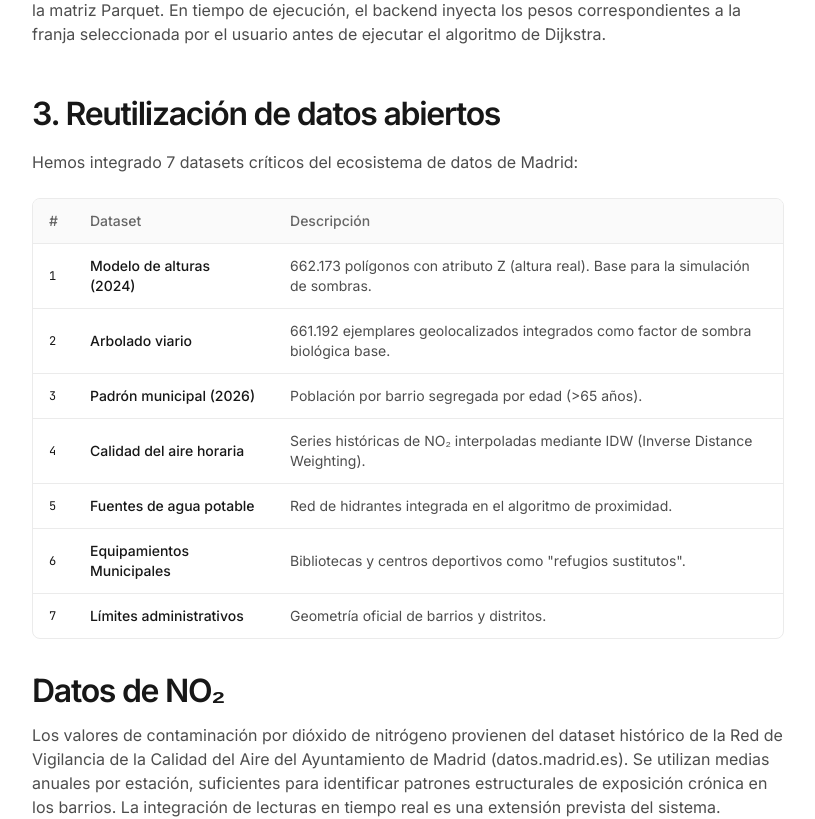
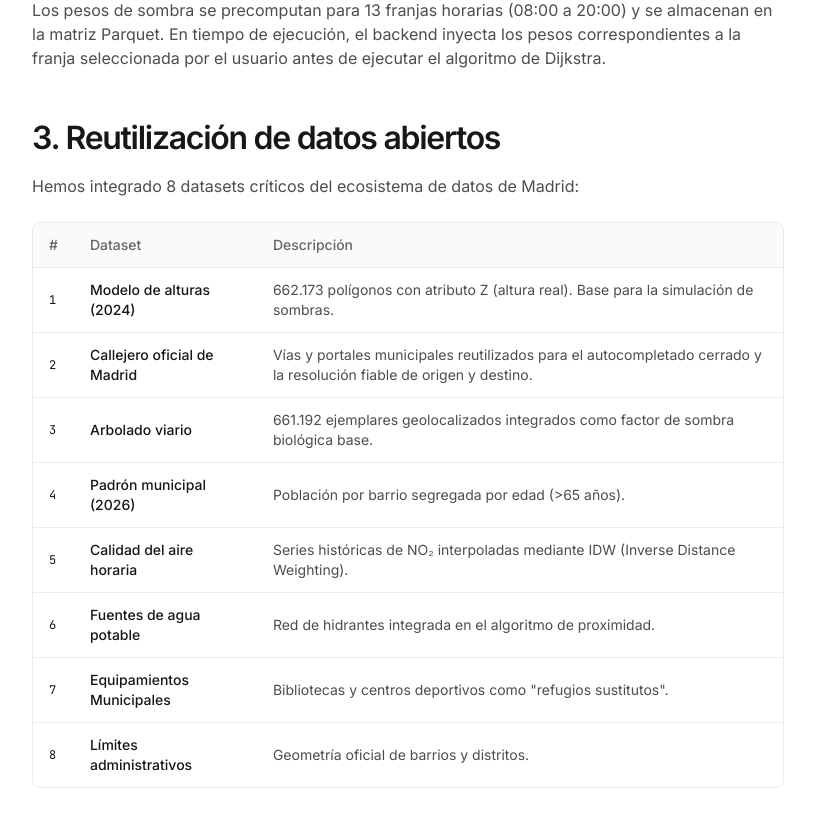
Before and after one commit to Huntsman1756/madrid-refugio-public, a Next.js app in the folder frontend/: page /metodologia in a window 1280 px wide. Shown: the part 1429-2248 px from the top of the page, without its empty margins (232-1047 px from the left). Built offline with nearby package versions, Linux system fonts and the light colour scheme.

Commit message:
docs(frontend): reflect official street catalog in methodology
Update the homepage methodology summary and the technical methodology page so they explicitly mention the official Madrid street catalog that now powers the closed autocomplete and reliable route endpoints.

```diff
--- a/frontend/src/app/metodologia/page.tsx
+++ b/frontend/src/app/metodologia/page.tsx
@@ -28,9 +28,9 @@ export default function MetodologiaPage() {
           <p className="text-[var(--ds-gray-600)] mb-4">
             <strong>Madrid Refugio</strong> no es solo un mapa; es un <strong>motor de simulación climática urbana</strong> diseñado para proteger a la población más vulnerable de la capital frente al fenómeno de la isla de calor. Aunque la interfaz es accesible, el sistema está concebido como una <strong>herramienta de apoyo a la decisión para gestores municipales y servicios sociales</strong>.
           </p>
-          <p className="text-[var(--ds-gray-600)]">
-            A diferencia de soluciones estáticas que simplemente muestran &quot;islas de calor&quot; históricas, nuestra plataforma ofrece una <strong>operatividad real</strong> mediante el cálculo de rutas de confort térmico en tiempo real. Todo este motor se ha encapsulado en una <strong>aplicación web (Next.js + FastAPI)</strong> de acceso público, diseñada para que cualquier ciudadano, sin necesidad de conocimientos técnicos o descargas previas, pueda planificar su exposición térmica.
-          </p>
+            <p className="text-[var(--ds-gray-600)]">
+              A diferencia de soluciones estáticas que simplemente muestran &quot;islas de calor&quot; históricas, nuestra plataforma ofrece una <strong>operatividad real</strong> mediante el cálculo de rutas de confort térmico en tiempo real. Todo este motor se ha encapsulado en una <strong>aplicación web (Next.js + FastAPI)</strong> de acceso público, diseñada para que cualquier ciudadano, sin necesidad de conocimientos técnicos o descargas previas, pueda planificar su exposición térmica sobre un catálogo oficial de calles y lugares de Madrid.
+            </p>
         </section>
 
         {/* 2. Innovación Tecnológica */}
@@ -67,7 +67,7 @@ export default function MetodologiaPage() {
         {/* 3. Reutilización de Datos Abiertos */}
         <section className="mb-12">
           <h2 className="sub-heading-large text-[var(--ds-black)] mb-4">3. Reutilización de datos abiertos</h2>
-          <p className="text-[var(--ds-gray-600)] mb-6">Hemos integrado 7 datasets críticos del ecosistema de datos de Madrid:</p>
+          <p className="text-[var(--ds-gray-600)] mb-6">Hemos integrado 8 datasets críticos del ecosistema de datos de Madrid:</p>
           <div className="border border-[var(--ds-gray-100)] rounded-lg overflow-hidden">
             <table className="w-full text-sm text-left">
               <thead className="bg-[var(--ds-gray-50)] text-[var(--ds-gray-500)] border-b border-[var(--ds-gray-100)]">
@@ -79,12 +79,13 @@ export default function MetodologiaPage() {
               </thead>
               <tbody className="divide-y divide-[var(--ds-gray-100)] text-[var(--ds-black)]">
                 <tr><td className="px-4 py-3 font-mono text-xs">1</td><td className="px-4 py-3 font-medium">Modelo de alturas (2024)</td><td className="px-4 py-3 text-[var(--ds-gray-600)]">662.173 polígonos con atributo Z (altura real). Base para la simulación de sombras.</td></tr>
-                <tr><td className="px-4 py-3 font-mono text-xs">2</td><td className="px-4 py-3 font-medium">Arbolado viario</td><td className="px-4 py-3 text-[var(--ds-gray-600)]">661.192 ejemplares geolocalizados integrados como factor de sombra biológica base.</td></tr>
-                <tr><td className="px-4 py-3 font-mono text-xs">3</td><td className="px-4 py-3 font-medium">Padrón municipal (2026)</td><td className="px-4 py-3 text-[var(--ds-gray-600)]">Población por barrio segregada por edad (&gt;65 años).</td></tr>
-                <tr><td className="px-4 py-3 font-mono text-xs">4</td><td className="px-4 py-3 font-medium">Calidad del aire horaria</td><td className="px-4 py-3 text-[var(--ds-gray-600)]">Series históricas de NO₂ interpoladas mediante IDW (Inverse Distance Weighting).</td></tr>
-                <tr><td className="px-4 py-3 font-mono text-xs">5</td><td className="px-4 py-3 font-medium">Fuentes de agua potable</td><td className="px-4 py-3 text-[var(--ds-gray-600)]">Red de hidrantes integrada en el algoritmo de proximidad.</td></tr>
-                <tr><td className="px-4 py-3 font-mono text-xs">6</td><td className="px-4 py-3 font-medium">Equipamientos Municipales</td><td className="px-4 py-3 text-[var(--ds-gray-600)]">Bibliotecas y centros deportivos como &quot;refugios sustitutos&quot;.</td></tr>
-                <tr><td className="px-4 py-3 font-mono text-xs">7</td><td className="px-4 py-3 font-medium">Límites administrativos</td><td className="px-4 py-3 text-[var(--ds-gray-600)]">Geometría oficial de barrios y distritos.</td></tr>
+                <tr><td className="px-4 py-3 font-mono text-xs">2</td><td className="px-4 py-3 font-medium">Callejero oficial de Madrid</td><td className="px-4 py-3 text-[var(--ds-gray-600)]">Vías y portales municipales reutilizados para el autocompletado cerrado y la resolución fiable de origen y destino.</td></tr>
+                <tr><td className="px-4 py-3 font-mono text-xs">3</td><td className="px-4 py-3 font-medium">Arbolado viario</td><td className="px-4 py-3 text-[var(--ds-gray-600)]">661.192 ejemplares geolocalizados integrados como factor de sombra biológica base.</td></tr>
+                <tr><td className="px-4 py-3 font-mono text-xs">4</td><td className="px-4 py-3 font-medium">Padrón municipal (2026)</td><td className="px-4 py-3 text-[var(--ds-gray-600)]">Población por barrio segregada por edad (&gt;65 años).</td></tr>
+                <tr><td className="px-4 py-3 font-mono text-xs">5</td><td className="px-4 py-3 font-medium">Calidad del aire horaria</td><td className="px-4 py-3 text-[var(--ds-gray-600)]">Series históricas de NO₂ interpoladas mediante IDW (Inverse Distance Weighting).</td></tr>
+                <tr><td className="px-4 py-3 font-mono text-xs">6</td><td className="px-4 py-3 font-medium">Fuentes de agua potable</td><td className="px-4 py-3 text-[var(--ds-gray-600)]">Red de hidrantes integrada en el algoritmo de proximidad.</td></tr>
+                <tr><td className="px-4 py-3 font-mono text-xs">7</td><td className="px-4 py-3 font-medium">Equipamientos Municipales</td><td className="px-4 py-3 text-[var(--ds-gray-600)]">Bibliotecas y centros deportivos como &quot;refugios sustitutos&quot;.</td></tr>
+                <tr><td className="px-4 py-3 font-mono text-xs">8</td><td className="px-4 py-3 font-medium">Límites administrativos</td><td className="px-4 py-3 text-[var(--ds-gray-600)]">Geometría oficial de barrios y distritos.</td></tr>
               </tbody>
             </table>
           </div>
--- a/frontend/src/app/page.tsx
+++ b/frontend/src/app/page.tsx
@@ -525,7 +525,7 @@ export default function Home() {
           <div className="grid gap-4 md:grid-cols-2">
             <Card level={1} className="p-5">
               <p className="text-sm font-semibold text-[var(--ds-black)] mb-2">1. Integramos capas urbanas oficiales</p>
-              <p className="text-sm text-[var(--ds-gray-600)] leading-relaxed">Combinamos información geoespacial sobre calles, arbolado, edificios, fuentes y refugios climáticos para construir una base única de análisis peatonal.</p>
+              <p className="text-sm text-[var(--ds-gray-600)] leading-relaxed">Combinamos información geoespacial sobre el callejero oficial, arbolado, edificios, fuentes y refugios climáticos para construir una base única de análisis peatonal.</p>
             </Card>
             <Card level={1} className="p-5">
               <p className="text-sm font-semibold text-[var(--ds-black)] mb-2">2. Estimamos la sombra disponible</p>
```
